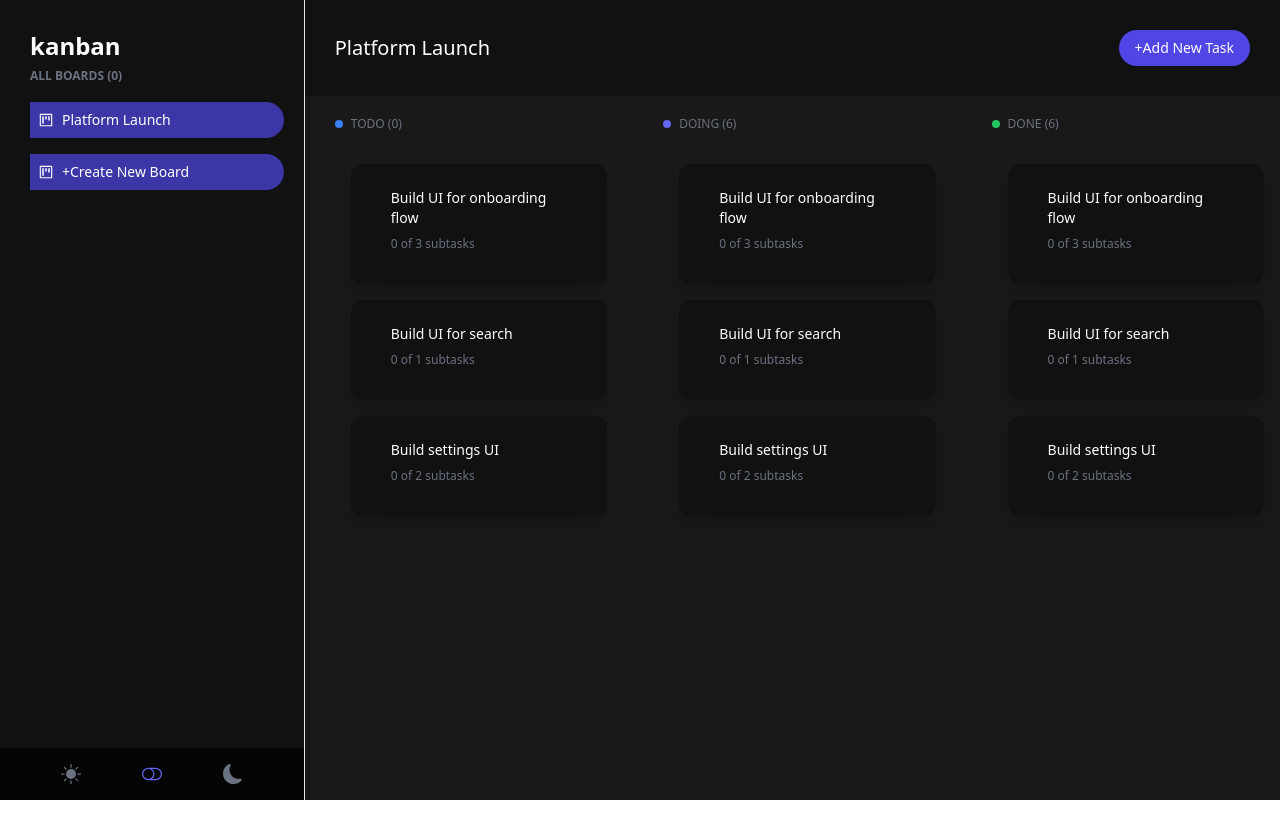
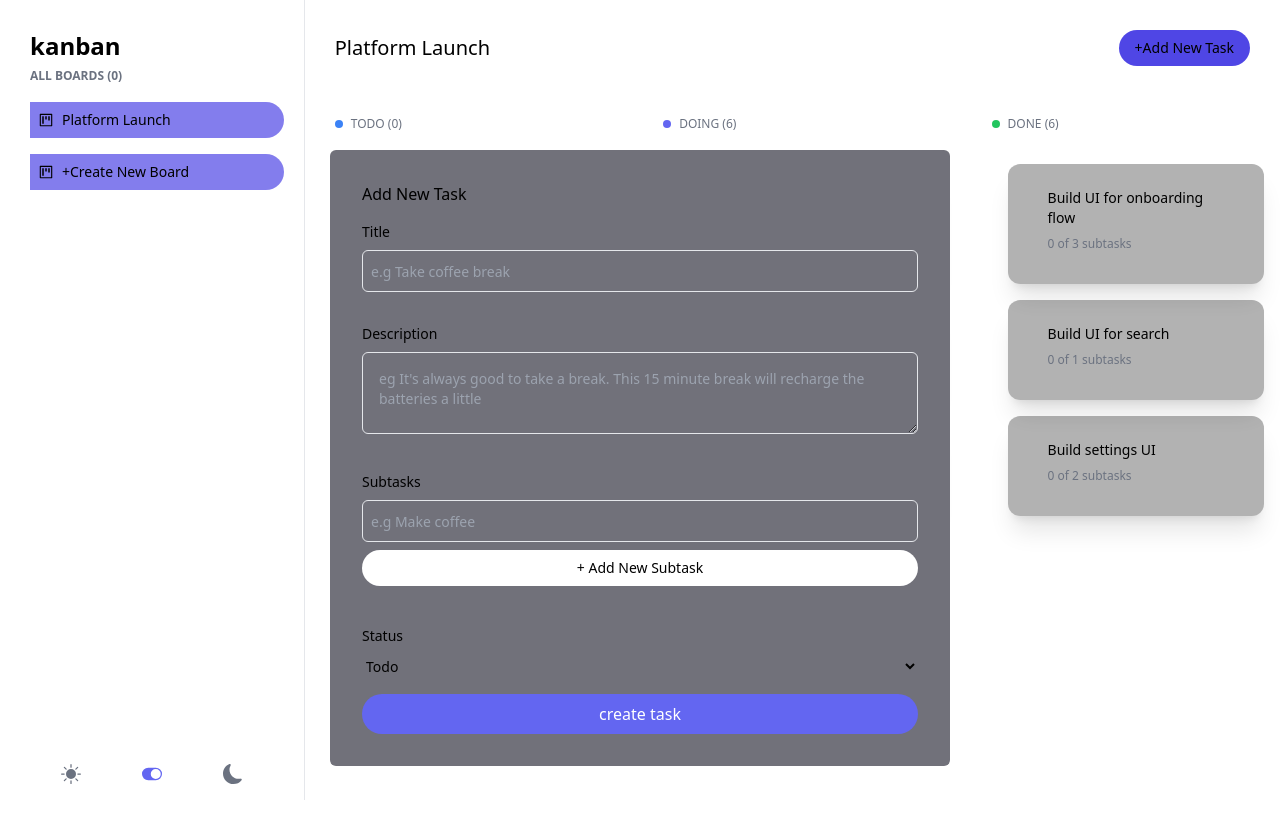
Before and after one commit to CMadiope/task-manager, a Next.js app: page /platform in a window 1280 px wide. Shown: the top 838 px of the page. Before the commit the page ends 800 px from the top, so only its background shows below. Built offline with nearby package versions, Linux system fonts and the light colour scheme.

Commit message:
added new task modal

```diff
--- a/src/components/HomePage.jsx
+++ b/src/components/HomePage.jsx
@@ -1,8 +1,8 @@
 import React from "react";
 
-const HomePage = ({ darkMode }) => {
+const HomePage = ({ darkmode }) => {
   return (
-    <div className={darkMode ? "dark " : ""}>
+    <div className={darkmode ? "dark " : ""}>
       <div className="text-black dark:text-white">home</div>
     </div>
   );
--- a/src/components/Layout.jsx
+++ b/src/components/Layout.jsx
@@ -3,17 +3,17 @@ import Sidebar from "./Sidebar";
 
 const Layout = ({ children }) => {
 
-  const [darkMode, setDarkMode] = useState(true);
+  const [darkmode, setDarkMode] = useState(false);
   const toggleMode = () => {
-    setDarkMode(!darkMode);
+    setDarkMode(!darkmode);
   };
 
   return (
-    <div className={darkMode ? "dark flex" : "flex"}>
+    <div className={darkmode ? "dark flex relative" : "flex relative"}>
       <div className='dark:bg-black/90 w-[400px]'>
-        <Sidebar darkMode={darkMode} toggleMode={toggleMode} />
+        <Sidebar darkMode={darkmode} toggleMode={toggleMode} />
       </div>
-      <div className='dark:bg-black/90 w-full' darkMode={darkMode}>{children}</div>
+      <div className='dark:bg-black/90 w-full' darkmode={darkmode}>{children}</div>
     </div>
   );
 };
--- /dev/null
+++ b/src/components/NewTask.jsx
@@ -0,0 +1,49 @@
+import React from "react";
+
+const NewTask = () => {
+  return (
+    <div className='dark:text-white bg-zinc-500  p-8 rounded-md w-auto'>
+      <h4>Add New Task</h4>
+      <div className='py-4'>
+        <p className='text-sm pb-2'>Title</p>
+        <input
+          type='text'
+          placeholder='e.g Take coffee break'
+          className='bg-transparent w-full border rounded-md p-2 outline-none placeholder:text-sm'
+        />
+      </div>
+      <div className='py-4'>
+        <p className='text-sm pb-2'>Description</p>
+        <textarea
+          type='text'
+          placeholder="eg It's always good to take a break. This 15 minute break will recharge the batteries a little"
+          className='bg-transparent w-full border rounded-md p-4 outline-none placeholder:text-sm '
+        />
+      </div>
+      <div className='py-4'>
+        <p className='text-sm pb-2'>Subtasks</p>
+        <input
+          type='text'
+          placeholder='e.g Make coffee '
+          className='bg-transparent w-full border rounded-md p-2 outline-none placeholder:text-sm'
+        />
+        <button className='py-2 text-sm rounded-3xl text-center w-full bg-white text-black my-2 hover:bg-black hover:text-white'>
+          + Add New Subtask
+        </button>
+      </div>
+      <div className='py-4'>
+        <p className='text-sm pb-2'>Status</p>
+        <select className='w-full bg-transparent text-sm outline-none'>
+          <option>Todo</option>
+          <option>Doing</option>
+          <option>Done</option>
+        </select>
+      </div>
+      <button className="text-center text-white bg-indigo-500 w-full py-2 rounded-3xl hover:bg-indigo-400">
+        create task
+      </button>
+    </div>
+  );
+};
+
+export default NewTask;
--- a/src/components/Sidebar.jsx
+++ b/src/components/Sidebar.jsx
@@ -8,7 +8,7 @@ import {
 } from "react-icons/bs";
 import { AiOutlineProject } from "react-icons/ai";
 
-const Sidebar = ({ darkMode, toggleMode }) => {
+const Sidebar = ({ darkmode, toggleMode }) => {
   return (
     <div className='w-full h-full pr-5 border-r bg-white dark:bg-black/30 p-[30px]  min-h-screen relative '>
       <Link href='/'>
@@ -40,7 +40,7 @@ const Sidebar = ({ darkMode, toggleMode }) => {
           <div className='flex items-end justify-evenly text-gray-500 dark:bg-black/70 py-4 mx-auto'>
             <BsFillSunFill size={20} />
             <div onClick={toggleMode} className='cursor-pointer'>
-              {darkMode ? (
+              {darkmode ? (
                 <BsToggleOff className='text-indigo-500' size={20} />
               ) : (
                 <BsToggleOn className='text-indigo-500' size={20} />
--- /dev/null
+++ b/src/components/Topbar.jsx
@@ -0,0 +1,32 @@
+import React, { useState } from "react";
+import NewTask from "./NewTask";
+
+const Topbar = () => {
+  const [showmodal, setShowModal] = useState(true);
+
+  const handleModal = () => {
+    setShowModal(!showmodal);
+  };
+
+  return (
+    <div>
+      <div className='p-[30px]  flex justify-between items-center dark:bg-black/30'>
+        <h1 className='text-md md:text-xl '>Platform Launch</h1>
+        <div className='group'>
+          <button
+            className='text-xs md:text-sm  px-4 py-2 bg-indigo-600 rounded-full group-hover:bg-indigo-500 flex items-center'
+            onClick={handleModal}
+          >
+            <span className='max-sm:text-base dark:text-white'>+</span>
+            <p className='hidden sm:block'>Add New Task</p>
+          </button>
+        </div>
+      </div>
+      <div className="absolute top-0 left-0 right-0 z-40 mx-auto py-[150px] px-[100px] ss:px-[150px] sm:px-[200px] md:px-[270px] lg:px-[330px] xl:px-[390px]">
+        {showmodal && <NewTask/>}
+      </div>
+    </div>
+  );
+};
+
+export default Topbar;
--- a/src/pages/index.js
+++ b/src/pages/index.js
@@ -2,7 +2,7 @@ import HomePage from "@/components/HomePage";
 import Head from "next/head";
 import { useState } from "react";
 
-export default function Home({ darkMode }) {
+export default function Home({ darkmode }) {
   return (
     <div className={darkMode ? "dark w-full" : "w-full"}>
       <Head>
@@ -12,7 +12,7 @@ export default function Home({ darkMode }) {
         <link rel='icon' href='/icon.png' />
       </Head>
       <main className=' dark:bg-black/90'>
-        <HomePage darkMode={darkMode}/>
+        <HomePage darkmode={darkmode}/>
       </main>
     </div>
   );
--- a/src/pages/platform.jsx
+++ b/src/pages/platform.jsx
@@ -1,17 +1,10 @@
+import Topbar from "@/components/Topbar";
 import React from "react";
 
 const platform = () => {
   return (
     <div className='dark:text-white '>
-      <div className='p-[30px]  flex justify-between items-center dark:bg-black/30'>
-        <h1 className='text-md md:text-xl '>Platform Launch</h1>
-        <div className='group'>
-          <button className='text-xs md:text-sm  px-4 py-2 bg-indigo-600 rounded-full group-hover:bg-indigo-500 flex items-center'>
-            <span className="max-sm:text-base">+</span>
-            <p className="hidden sm:block">Add New Task</p>
-          </button>
-        </div>
-      </div>
+      <Topbar/>
       <div className='pl-[30px] py-5 grid sm:grid-cols-2 md:grid-cols-3 gap-10'>
         <div>
           <div className='flex items-center gap-2'>
```
